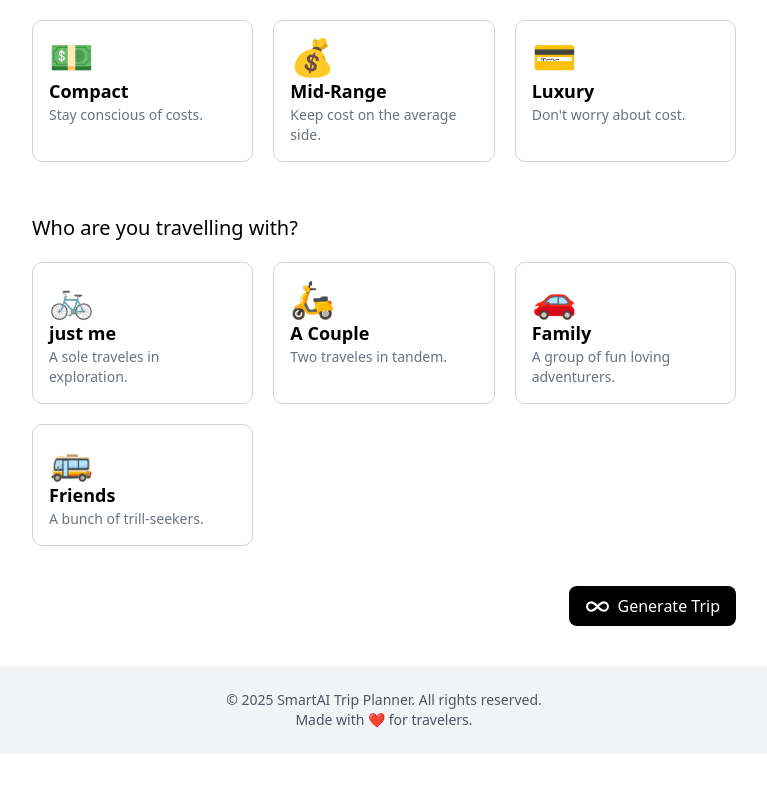
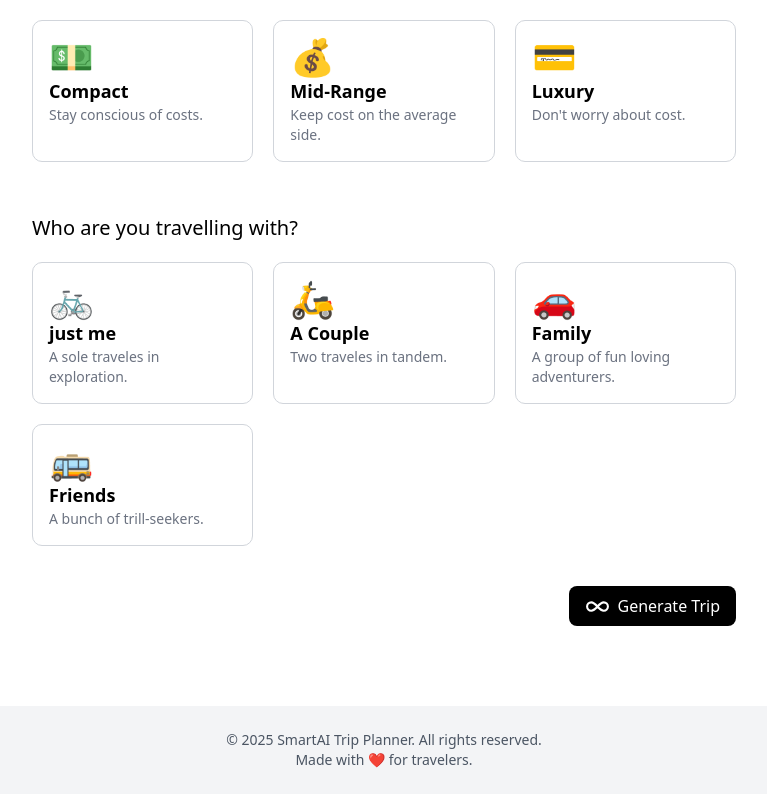
Before and after one commit to VivekYadavOnGit/Smart-AI-Trip-Planner, a React (Vite) app: page /create-trip in a window 1280 px wide. Shown: the part 530-1324 px from the top of the page, without its empty margins (256-1023 px from the left). Before the commit the page ends 1284 px from the top, so only its background shows below. Built offline with nearby package versions, Linux system fonts and the light colour scheme; no server answers.

Commit message:
UI enhancement

```diff
--- a/src/components/custom/Footer.jsx
+++ b/src/components/custom/Footer.jsx
@@ -1,6 +1,6 @@
 const Footer = () => {
   return (
-    <footer id="contact" className="bg-gray-100 text-center py-6 mt-10 text-gray-600 text-sm">
+    <footer id="contact" className="bg-gray-100 text-center py-6 text-gray-600 text-sm mt-auto">
       <p>© {new Date().getFullYear()} SmartAI Trip Planner. All rights reserved.</p>
       <p>Made with ❤️ for travelers.</p>
     </footer>
--- a/src/create-trip/index.jsx
+++ b/src/create-trip/index.jsx
@@ -178,9 +178,9 @@ export const CreateTrip = () => {
   };
 
   return (
-    <>
+    <div className="min-h-screen flex flex-col">
       <Header />
-      <div className="sm:px-10 md:px-32 lg:px-56 xl:px-72 px-5 mt-20">
+      <div className="flex-1 sm:px-10 md:px-32 lg:px-56 xl:px-72 px-5 mt-20 pb-10">
         <h1 className="text-3xl font-bold">
           Tell us your travel preferences 🗺️✈️
         </h1>
@@ -310,7 +310,7 @@ export const CreateTrip = () => {
       </div>
 
       <Footer />
-    </>
+    </div>
   );
 };
 
--- a/src/my-trips/index.jsx
+++ b/src/my-trips/index.jsx
@@ -46,9 +46,9 @@ const MyTrips = () => {
   };
 
   return (
-  <>
+    <div className="min-h-screen flex flex-col">
       <Header />
-    <div className="sm:px-10 md:px-32 lg:px-56 xl:px-62 px-5 mt-20">
+      <div className="flex-1 sm:px-10 md:px-32 lg:px-56 xl:px-62 px-5 mt-20 pb-10">
         <h2 className="text-3xl font-bold mb-4">My Trips</h2>
 
         <div className="grid grid-cols-2 md:grid-cols-3 lg:grid-cols-4 gap-5">
@@ -69,8 +69,7 @@ const MyTrips = () => {
         </div>
       </div>
       <Footer />
-
-        </>
+    </div>
   );
 };
 
--- a/src/view-trip/[tripId]/index.jsx
+++ b/src/view-trip/[tripId]/index.jsx
@@ -33,8 +33,9 @@ export const ViewTrip = () => {
 
 
 
-    return (<>
-        <div className='p-10 md:px-20 lg:px-44 xl:px-56 mt-10'>
+    return (
+        <div className="min-h-screen flex flex-col">
+            <div className='flex-1 p-10 md:px-20 lg:px-44 xl:px-56 mt-10 pb-10'>
             <Header />
             {/* Information Section */}
             <InfoSection trip={tripData} />
@@ -44,11 +45,10 @@ export const ViewTrip = () => {
 
             {/* Daily Plan */}
             <PlaceToVisit trip={tripData} />
+            </div>
+
+            {/* Footer Section */}
+            <Footer />
         </div>
-
-         {/* Footer Section */}
-        <Footer />
-
-        </>
     )
 }
```
Lines whose indentation alone changed are shown as unchanged.
